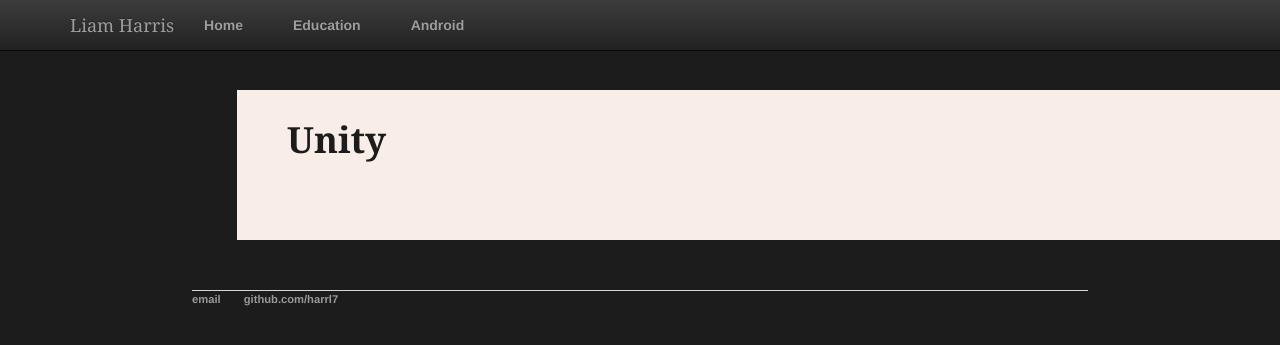
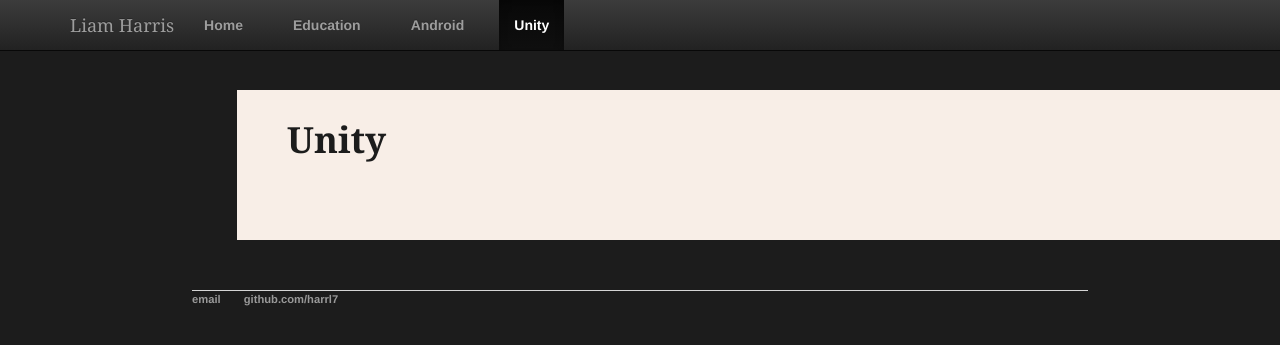
Before and after one commit to harrl7/harrl7.github.io, a Jekyll site: the page built from unity/index.html, in a window 1280 px wide. Shown: the top 345 px of the page. Built offline with Jekyll 4.4.1, drawn with Linux system fonts in a browser that asks for light colours.

Commit message:
Update default.html

```diff
--- a/_layouts/default.html
+++ b/_layouts/default.html
@@ -37,6 +37,7 @@
 							<li class={% if page.url == "/" %}"active"{% endif %}>			<a href="/">Home</a></li>
 							<li class={% if page.url == "/education/" %}"active"{% endif %}>	<a href="/education">Education</a></li>
 							<li class={% if page.url == "/android/" %}"active"{% endif %}>		<a href="/android">Android</a></li>
+							<li class={% if page.url == "/unity/" %}"active"{% endif %}>		<a href="/unity">Unity</a></li>
 						</ul>
 					</div><!--/.nav-collapse -->
 				</div>
```
